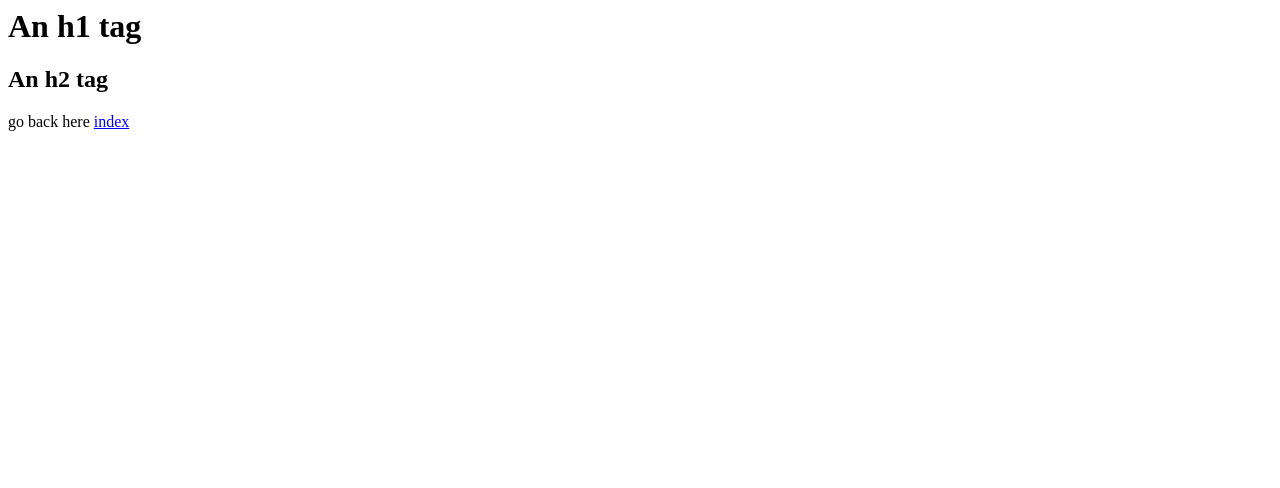
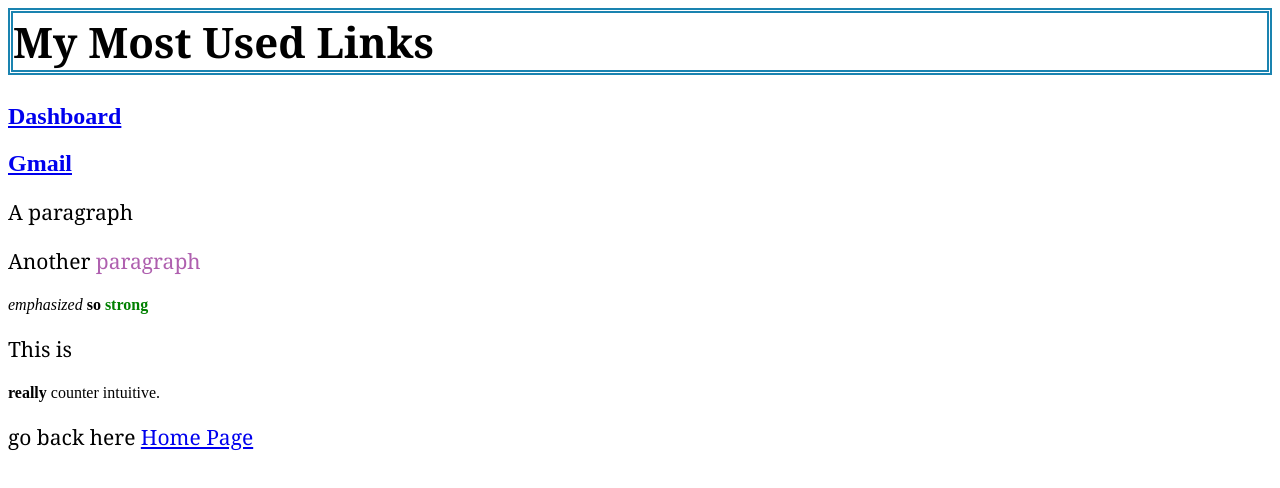
Before and after one commit to courtneykang/CourtneySite, a plain HTML site: page examples.html in a window 1280 px wide. Drawn offline with Linux system fonts and the light colour scheme.

Commit message:
css formatting

```diff
--- a/examples.html
+++ b/examples.html
@@ -1,5 +1,17 @@
-<h1>An h1 tag</h1>
+<link rel="Stylesheet" href="style.css" />
+<h1>My Most Used Links</h1>
 
-<h2>An h2 tag</h2>
+<h2><a href="https://utexas.instructure.com/">Dashboard</a></h2>
 
-<p>go back here <a href="index.html">index</a></p>
+<h2><a href="https://mail.google.com/mail/u/3/#inbox">Gmail</a></h2>
+
+<p>A paragraph</p><p>Another <span class="purpleish">paragraph</span></p>
+
+<em>emphasized </em><strong>so <span>strong</span></strong>
+
+<p>This is </p><strong>really </strong>counter intuitive.</p>
+
+
+
+
+<p>go back here <a href="index.html">Home Page</a></p>
--- a/style.css
+++ b/style.css
@@ -1,8 +1,20 @@
 h1 {
-    color: purple;
+    color: black;
     font-size: 42px;
+    font-family: Cambria, Cochin, Georgia, Times, 'Times New Roman', serif;
 }
 p {
     font-family: Cambria, Cochin, Georgia, Times, 'Times New Roman', serif;
     font-size: 21px;
 }
+h1{
+    border: thick double #1a83b0;
+}
+
+span{
+    color: green;
+}
+
+.purpleish{
+    color: rgb(175, 96, 175);
+}
```
